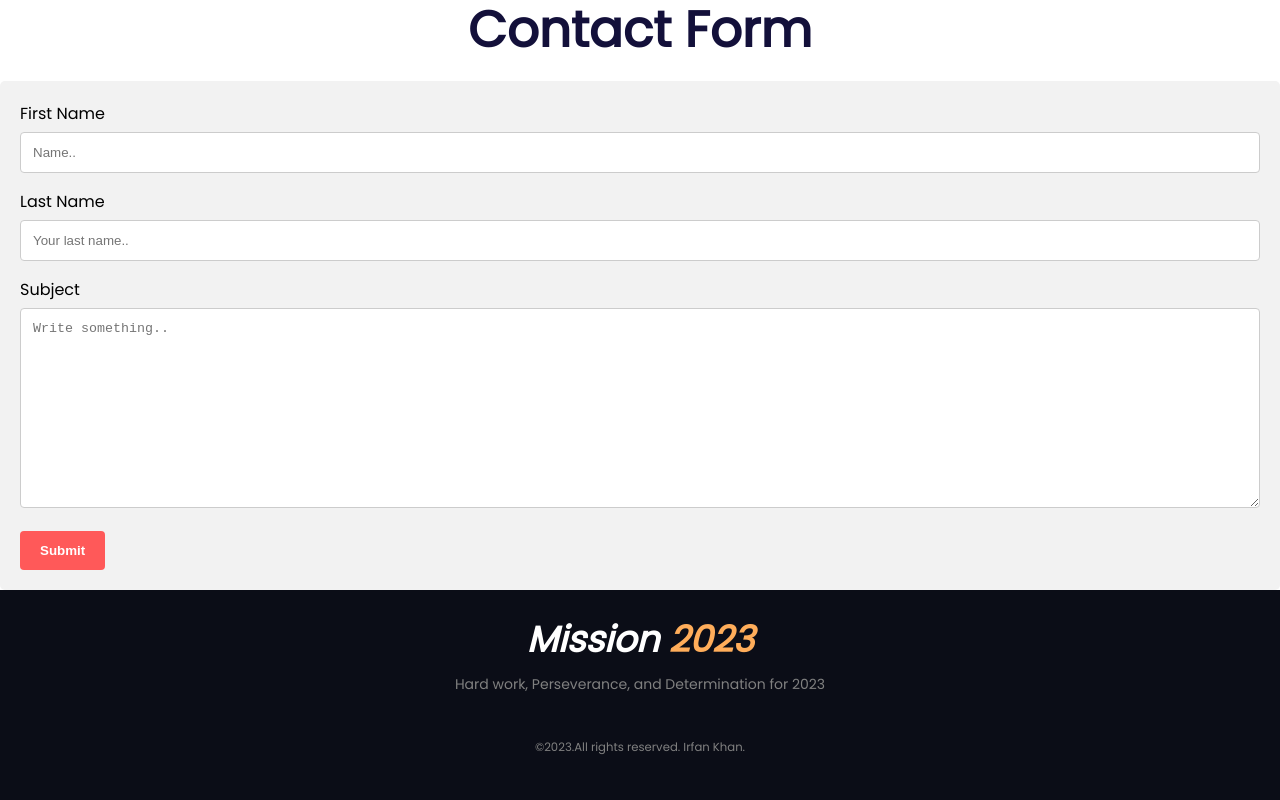
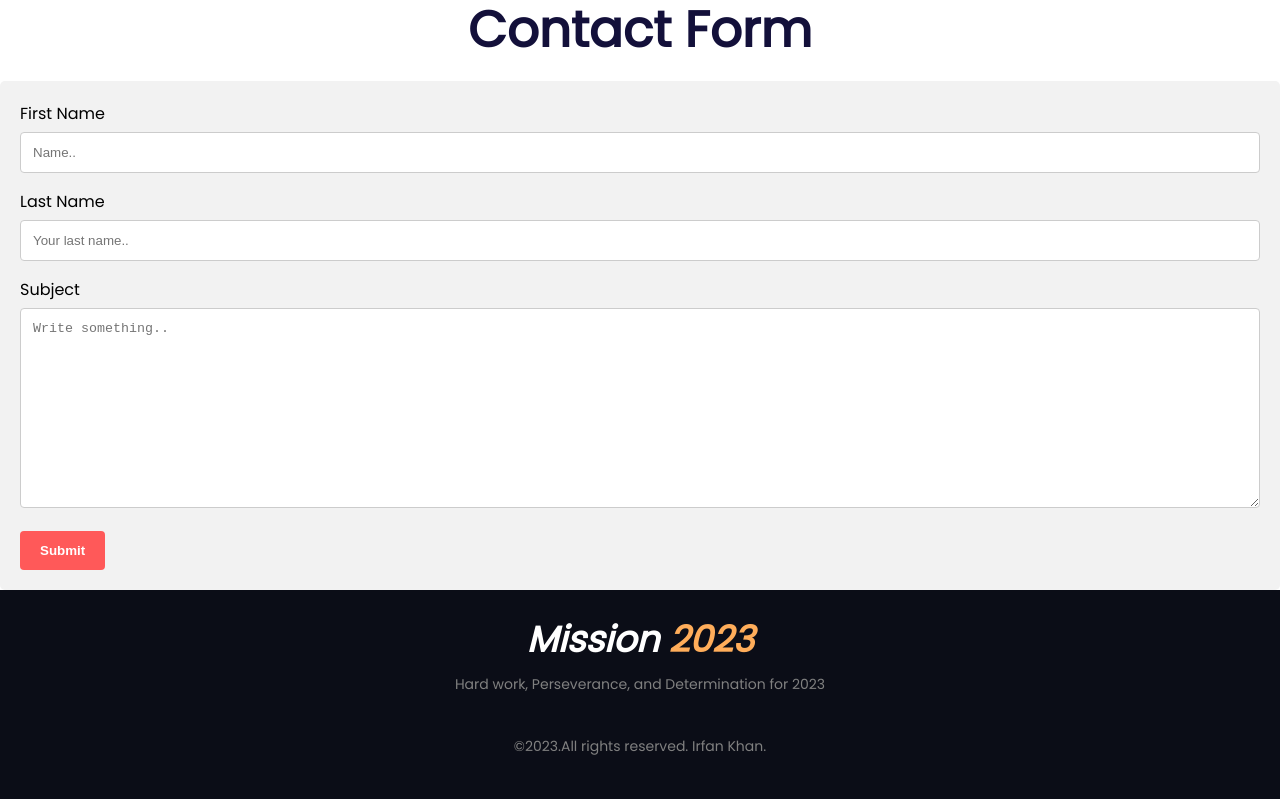
Before and after one commit to codewithirfankhan/portfolio-website, a plain HTML site: page index.html in a window 1280 px wide. Shown: the part 2761-3561 px from the top of the page. Drawn offline with Linux system fonts and the light colour scheme.

Commit message:
Update index.html

```diff
--- a/index.html
+++ b/index.html
@@ -121,7 +121,7 @@
     <footer>
         <h2 class="white-color">Mission <span id="span-color">2023</span></h2>
         <p>Hard work, Perseverance, and Determination for 2023</p>
-        <p class="text-center"><small>©2023.All rights reserved. Irfan Khan.</small></p>
+        <p class="text-center">©2023.All rights reserved. Irfan Khan.</p>
     </footer>
 
 </body>
```
